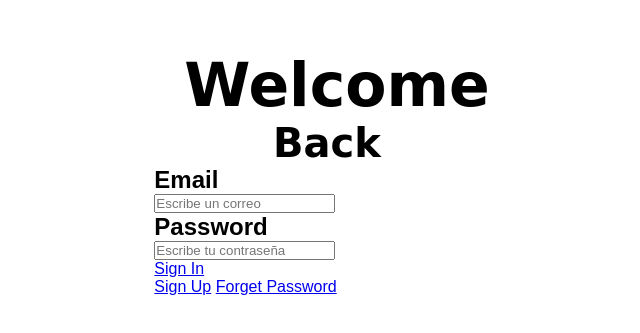
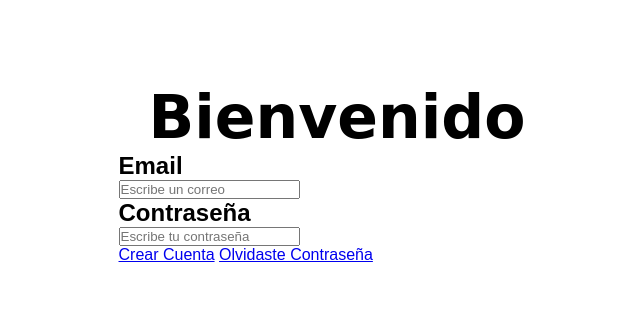
Before and after one commit to andresvibes/Dise-oWeb, a plain HTML site: page index.html in a window 1280 px wide. Shown: the part 117-450 px from the top of the page, without its empty margins (318-958 px from the left). Drawn offline with Linux system fonts and the light colour scheme.

Commit message:
cambio general

```diff
--- a/css/styles.css
+++ b/css/styles.css
@@ -15,24 +15,11 @@ body{
     align-items: center;
 }
 
-.titulo1{
-    display: flex;
-    justify-content: center;
-    align-items: center;
-}
-
 .titulo h1{
     font-size: 60px;
     font-family: "Righteous", cursive;
     margin-left: 30px;
 }
-
-.titulo1 h1{
-    font-size: 40px;
-    font-family: "Righteous", cursive;
-    margin-left: 10px;
-}
-
 
 .contenidoGeneral{
     min-height: calc(100vh - 220px);
--- a/index.html
+++ b/index.html
@@ -13,10 +13,7 @@
         <div class="container">
 
             <header class="titulo">
-                <h1>Welcome</h1>
-            </header>
-            <header class="titulo1">
-                <h1>Back</h1>
+                <h1>Bienvenido</h1>
             </header>
 
 
@@ -24,17 +21,13 @@
             <h2>Email</h3>
             <input type="email" placeholder="Escribe un correo">
 
-            <h2>Password</h2>
+            <h2>Contraseña</h2>
             <input type="password" placeholder="Escribe tu contraseña">
 
             <div class="boton1">
-                <a href="#">Sign In</a>
-            </div>
+                <a href="CrearCuenta/index.html" class="crearCuenta">Crear Cuenta</a>
 
-            <div class="botones">
-                <a href="#" class="signu">Sign Up</a>
-
-                <a href="#" class="forget">Forget Password</a>
+                <a href="#" class="olvidasteContraseña">Olvidaste Contraseña</a>
             </div>
 
         </div>
```
Also changed, not shown: CrearCuenta/css/styles.css (added), CrearCuenta/index.html (added), CrearCuenta/js/script.js (added).
